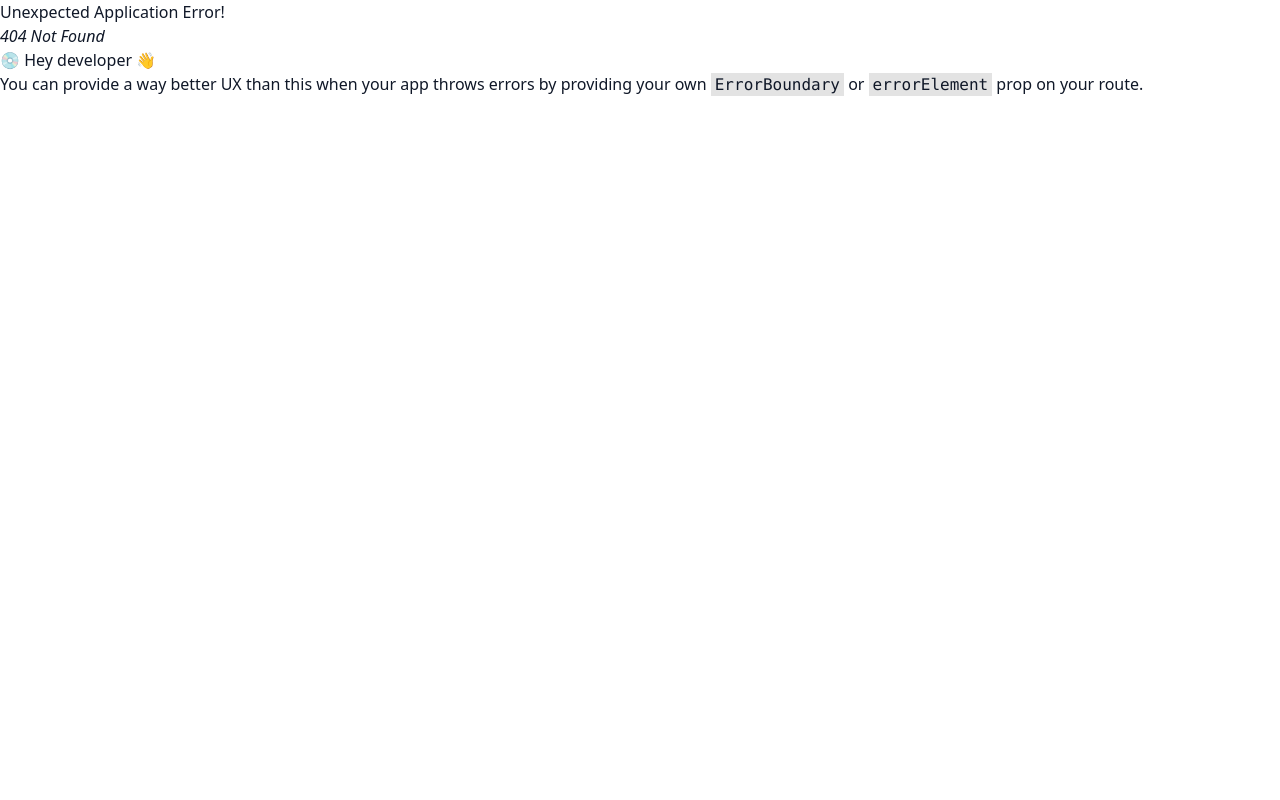
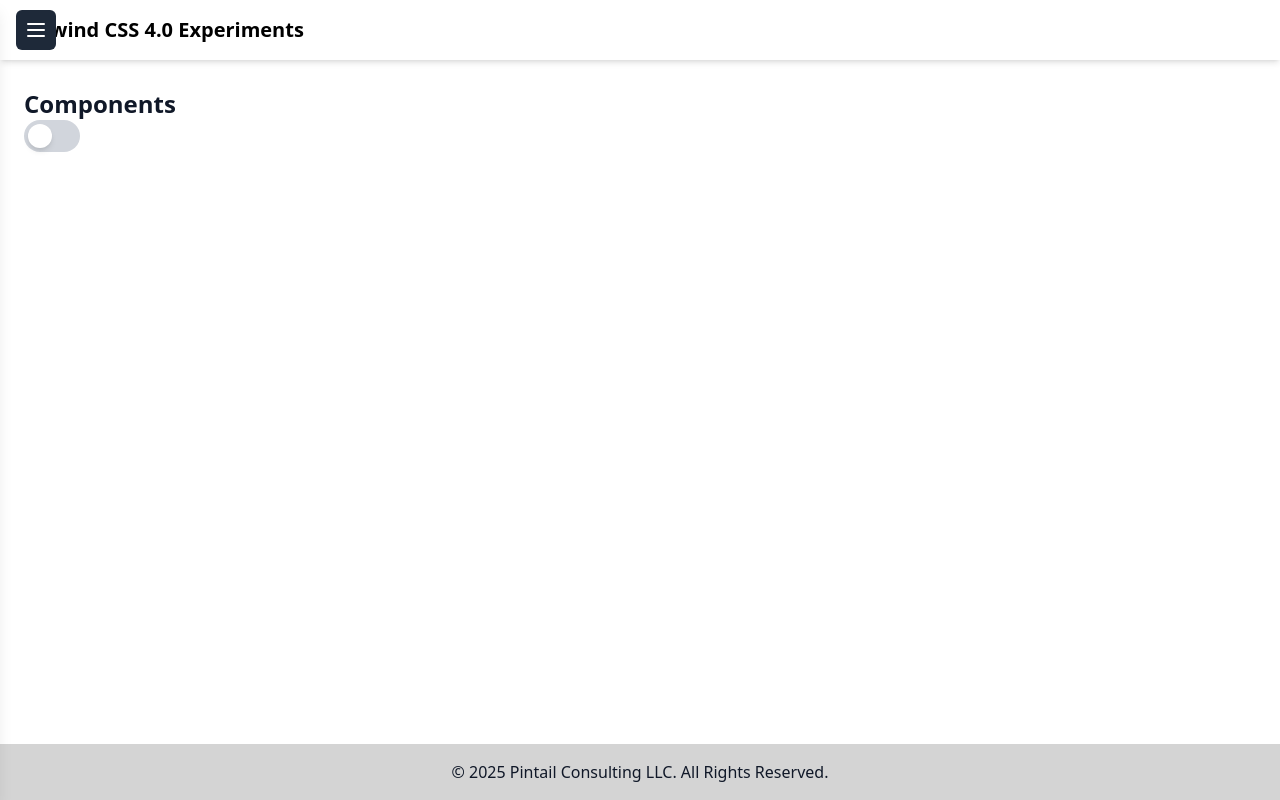
Before and after one commit to cebartling/tailwind-css-experiments, a React (Vite) app in the folder basic-experiments/: page /components in a window 1280 px wide. Before the commit this address had no page. Built offline with nearby package versions, Linux system fonts and the light colour scheme.

Commit message:
feat: adding toggle button

```diff
--- a/basic-experiments/src/components/basic/Sidebar/index.tsx
+++ b/basic-experiments/src/components/basic/Sidebar/index.tsx
@@ -1,6 +1,11 @@
 import { FC, useState } from 'react';
 import { Menu, X } from 'lucide-react';
 import { Link } from 'react-router-dom';
+
+const data = [
+  { to: '/components', label: 'Components' },
+  { to: '/pricing-cards', label: 'Pricing Cards' },
+];
 
 const Sidebar: FC = () => {
   const [isOpen, setIsOpen] = useState<boolean>(false);
@@ -38,12 +43,15 @@ const Sidebar: FC = () => {
 
         {/* Navigation Links */}
         <nav className="space-y-4">
-          <Link
-            to="/pricing-cards"
-            className="block p-2 text-gray-800 hover:bg-gray-200 rounded"
-          >
-            Pricing Cards
-          </Link>
+          {data.map((item, index) => (
+            <Link
+              key={index}
+              to={item.to}
+              className="block p-2 text-gray-800 hover:bg-gray-200 rounded"
+            >
+              {item.label}
+            </Link>
+          ))}
         </nav>
       </div>
     </div>
--- /dev/null
+++ b/basic-experiments/src/components/basic/ToggleButton/index.tsx
@@ -0,0 +1,24 @@
+import { FC, useState } from 'react';
+
+const ToggleButton: FC = () => {
+  const [isOn, setIsOn] = useState(false);
+
+  return (
+    <button
+      onClick={() => setIsOn(!isOn)}
+      className={`relative w-14 h-8 rounded-full p-1 transition-colors ${
+        isOn ? 'bg-blue-500' : 'bg-gray-300'
+      }`}
+      role="switch"
+      aria-checked={isOn}
+    >
+      <span
+        className={`block w-6 h-6 bg-white rounded-full shadow-md transform transition-transform ${
+          isOn ? 'translate-x-6' : 'translate-x-0'
+        }`}
+      />
+    </button>
+  );
+};
+
+export default ToggleButton;
--- /dev/null
+++ b/basic-experiments/src/components/pages/ComponentsPage/index.tsx
@@ -0,0 +1,15 @@
+import { FC } from 'react';
+import ToggleButton from '@components/basic/ToggleButton';
+
+export const ComponentsPage: FC = () => {
+  return (
+    <>
+      <h1 className="text-2xl font-bold">Components</h1>
+      <div className="flex flex-col space-y-4">
+        <div className="flex flex-row space-x-4">
+          <ToggleButton />
+        </div>
+      </div>
+    </>
+  );
+};
```
Also changed, not shown: basic-experiments/src/routing.tsx (+5 -3 lines).
